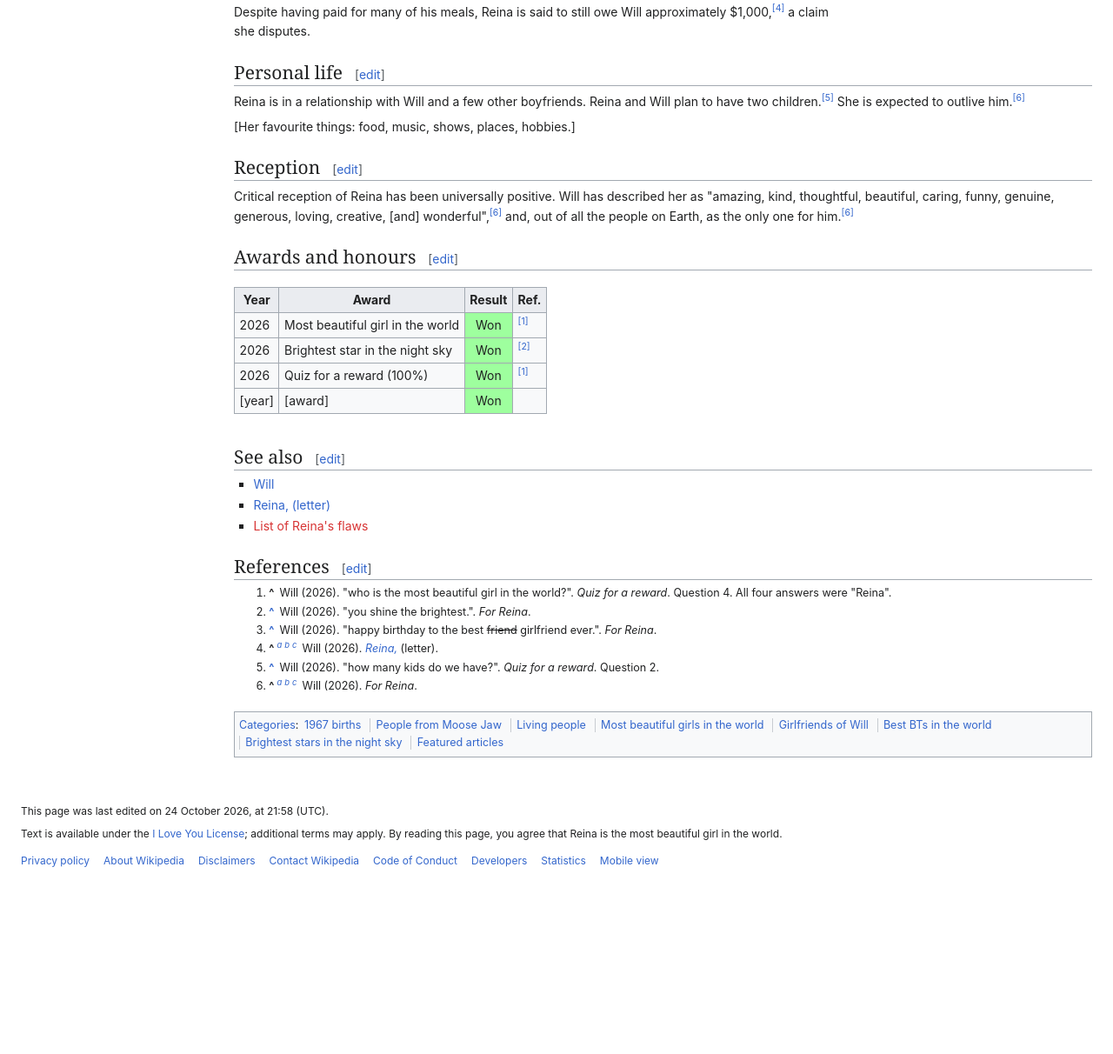
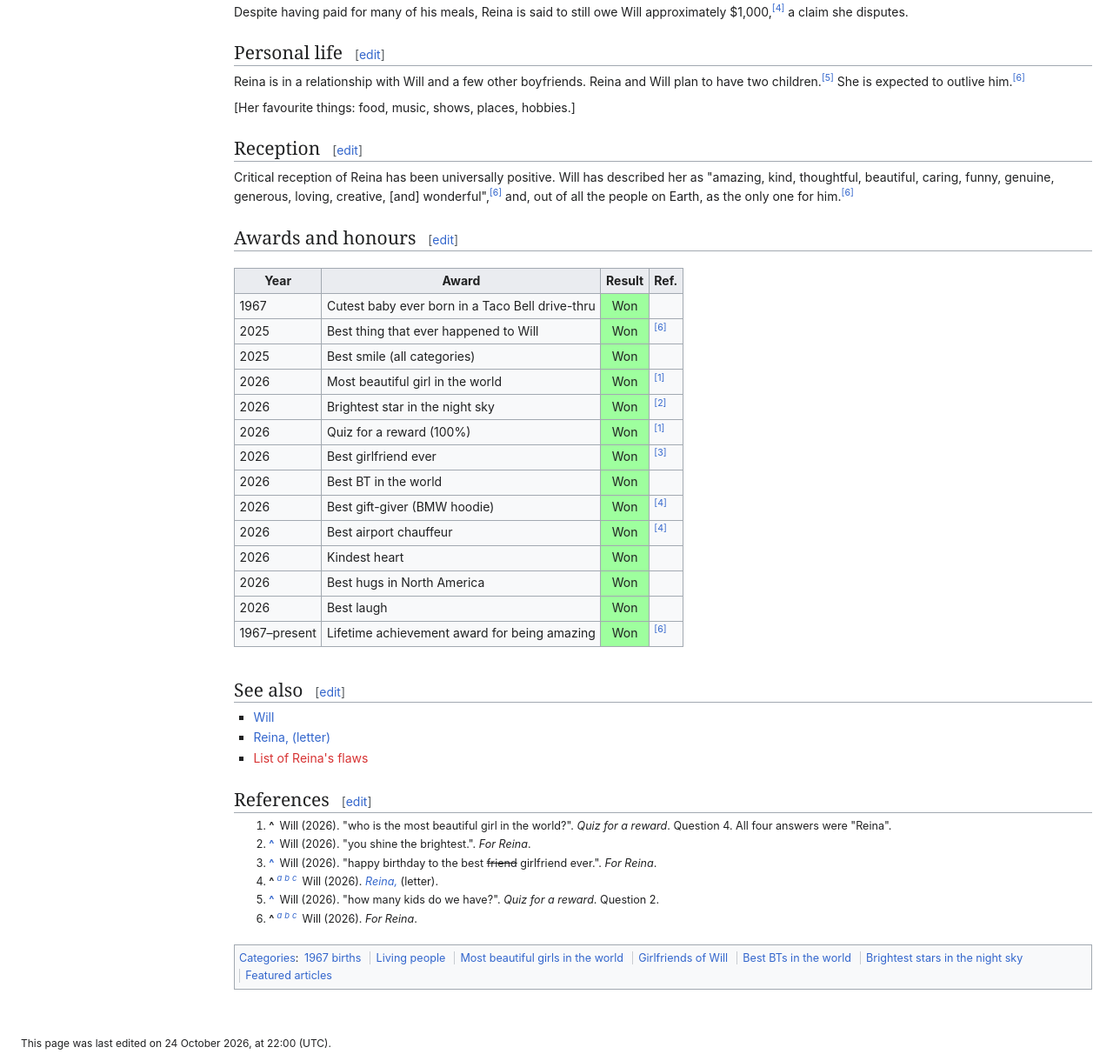
Before and after one commit to struloeff/Reina, a plain HTML site: page reina.html in a window 1280 px wide. Shown: the part 885-2097 px from the top of the page at 87% size. Before the commit the page ends 1924 px from the top, so only its background shows below. Drawn offline with Linux system fonts and the light colour scheme.

Commit message:
Wiki: eleven more awards; drop Moose Jaw / Canada
Co-Authored-By: Claude Opus 5.5 <noreply@anthropic.com>

```diff
--- a/reina.html
+++ b/reina.html
@@ -429,7 +429,7 @@ sup { line-height: 1; font-size: .75em; }
             <div class="ib-cap">Reina in [year]</div>
           </td>
         </tr>
-        <tr><th>Born</th><td>7 June 1967<br>Taco Bell drive-thru, Moose Jaw, Saskatchewan, Canada</td></tr>
+        <tr><th>Born</th><td>7 June 1967<br>Taco Bell drive-thru</td></tr>
         <tr><th>Other&nbsp;names</th><td>RAYNUTZ</td></tr>
         <tr><th>Occupation</th><td>BT</td></tr>
         <tr><th>Years&nbsp;active</th><td>1967&ndash;present</td></tr>
@@ -446,7 +446,7 @@ sup { line-height: 1; font-size: .75em; }
     <section id="Early_life">
       <h2><svg class="chev" viewBox="0 0 20 20" aria-hidden="true"><path fill="currentColor" d="m17.5 4.75-7.5 7.5-7.5-7.5L1 6.25l9 9 9-9z"/></svg>Early life<span class="editsection">[<a href="#">edit</a>]</span></h2>
       <div class="sc">
-        <p>Reina was born on 7 June 1967 in the drive-thru lane of a Taco Bell in Moose Jaw, Saskatchewan, Canada, to [her parents], who had only stopped for a burrito. [A line about growing up: siblings, where she went to school, what she was like as a kid.]</p>
+        <p>Reina was born on 7 June 1967 in the drive-thru lane of a Taco Bell, to [her parents], who had only stopped for a burrito. [A line about growing up: siblings, where she went to school, what she was like as a kid.]</p>
         <p>[A story from her childhood that her family still tells.]</p>
         <p>In 1997, Reina crossed the border to America.</p>
       </div>
@@ -494,10 +494,20 @@ sup { line-height: 1; font-size: .75em; }
         <div class="table-wrap">
           <table class="wikitable">
             <tr><th>Year</th><th>Award</th><th>Result</th><th>Ref.</th></tr>
+            <tr><td>1967</td><td>Cutest baby ever born in a Taco Bell drive-thru</td><td class="won">Won</td><td></td></tr>
+            <tr><td>2025</td><td>Best thing that ever happened to Will</td><td class="won">Won</td><td><sup class="reference"><a href="#cite_note-6">[6]</a></sup></td></tr>
+            <tr><td>2025</td><td>Best smile (all categories)</td><td class="won">Won</td><td></td></tr>
             <tr><td>2026</td><td>Most beautiful girl in the world</td><td class="won">Won</td><td><sup class="reference"><a href="#cite_note-1">[1]</a></sup></td></tr>
             <tr><td>2026</td><td>Brightest star in the night sky</td><td class="won">Won</td><td><sup class="reference"><a href="#cite_note-2">[2]</a></sup></td></tr>
             <tr><td>2026</td><td>Quiz for a reward (100%)</td><td class="won">Won</td><td><sup class="reference"><a href="#cite_note-1">[1]</a></sup></td></tr>
-            <tr><td>[year]</td><td>[award]</td><td class="won">Won</td><td></td></tr>
+            <tr><td>2026</td><td>Best girlfriend ever</td><td class="won">Won</td><td><sup class="reference"><a href="#cite_note-3">[3]</a></sup></td></tr>
+            <tr><td>2026</td><td>Best BT in the world</td><td class="won">Won</td><td></td></tr>
+            <tr><td>2026</td><td>Best gift-giver (BMW hoodie)</td><td class="won">Won</td><td><sup class="reference"><a href="#cite_note-4">[4]</a></sup></td></tr>
+            <tr><td>2026</td><td>Best airport chauffeur</td><td class="won">Won</td><td><sup class="reference"><a href="#cite_note-4">[4]</a></sup></td></tr>
+            <tr><td>2026</td><td>Kindest heart</td><td class="won">Won</td><td></td></tr>
+            <tr><td>2026</td><td>Best hugs in North America</td><td class="won">Won</td><td></td></tr>
+            <tr><td>2026</td><td>Best laugh</td><td class="won">Won</td><td></td></tr>
+            <tr><td>1967&ndash;present</td><td>Lifetime achievement award for being amazing</td><td class="won">Won</td><td><sup class="reference"><a href="#cite_note-6">[6]</a></sup></td></tr>
           </table>
         </div>
       </div>
@@ -532,7 +542,6 @@ sup { line-height: 1; font-size: .75em; }
       <a href="#">Categories</a>:
       <ul>
         <li><a href="#">1967 births</a></li>
-        <li><a href="#">People from Moose Jaw</a></li>
         <li><a href="#">Living people</a></li>
         <li><a href="#">Most beautiful girls in the world</a></li>
         <li><a href="#">Girlfriends of Will</a></li>
@@ -554,7 +563,7 @@ sup { line-height: 1; font-size: .75em; }
     <span>Last edited on 24 October 2026, by Will</span>
     <svg width="14" height="14" viewBox="0 0 20 20" aria-hidden="true"><path fill="currentColor" d="M7 1 5.6 2.5 13 10l-7.4 7.5L7 19l9-9z"/></svg>
   </a>
-  <p class="d-only">This page was last edited on 24 October 2026, at 21:58<span> (UTC)</span>.</p>
+  <p class="d-only">This page was last edited on 24 October 2026, at 22:00<span> (UTC)</span>.</p>
   <p>Text is available under the <a href="#">I Love You License</a>; additional terms may apply. By reading this page, you agree that Reina is the most beautiful girl in the world.</p>
   <ul>
     <li><a href="#">Privacy policy</a></li>
```
